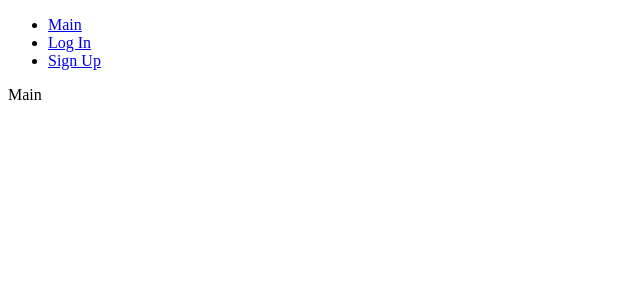
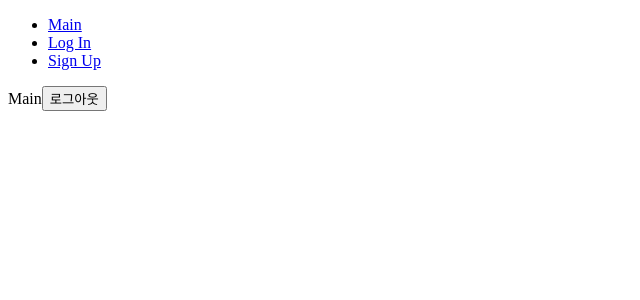
Before and after one commit to yulpumta-clone-team/team-matching-front, a React (Create React App) app: page / in a window 1280 px wide. Shown: the top 300 px of the page, without its empty margins (0-640 px from the left). Built offline with nearby package versions, Linux system fonts and the light colour scheme; no server answers.

Commit message:
Add logout btn

```diff
--- a/src/layouts/App/index.tsx
+++ b/src/layouts/App/index.tsx
@@ -4,6 +4,7 @@ import Navigation from '@components/Navigation';
 import Login from '@pages/LogIn';
 import Main from '@pages/Main';
 import SingUp from '@pages/SignUp';
+import OauthCallback from '@pages/OauthCallback';
 
 function App() {
   return (
@@ -13,6 +14,7 @@ function App() {
         <Route path="/" element={<Main />} />
         <Route path="/login" element={<Login />} />
         <Route path="/signup" element={<SingUp />} />
+        <Route path="/oauth2/*" element={<OauthCallback />} />
       </Routes>
     </Router>
   );
--- a/src/pages/Main/index.tsx
+++ b/src/pages/Main/index.tsx
@@ -2,13 +2,12 @@ import React, { useEffect } from 'react';
 import axios from 'axios';
 
 function Main() {
-  function fetchData() {
-    axios.get('/api/test1').then((response) => console.log(response));
+  function fetchLogout() {
+    axios.get('/api/logout').then((response) => console.log(response));
   }
-  useEffect(() => {
-    fetchData();
-  }, []);
-  return <div>Main</div>;
+  return <div>Main
+    <button onClick={fetchLogout}>로그아웃</button>
+  </div>;
 }
 
 export default Main;
--- /dev/null
+++ b/src/pages/OauthCallback/index.tsx
@@ -0,0 +1,7 @@
+import React from 'react';
+
+function OauthCallback() {
+  return <div>로그인 중...</div>;
+}
+
+export default OauthCallback;
```
